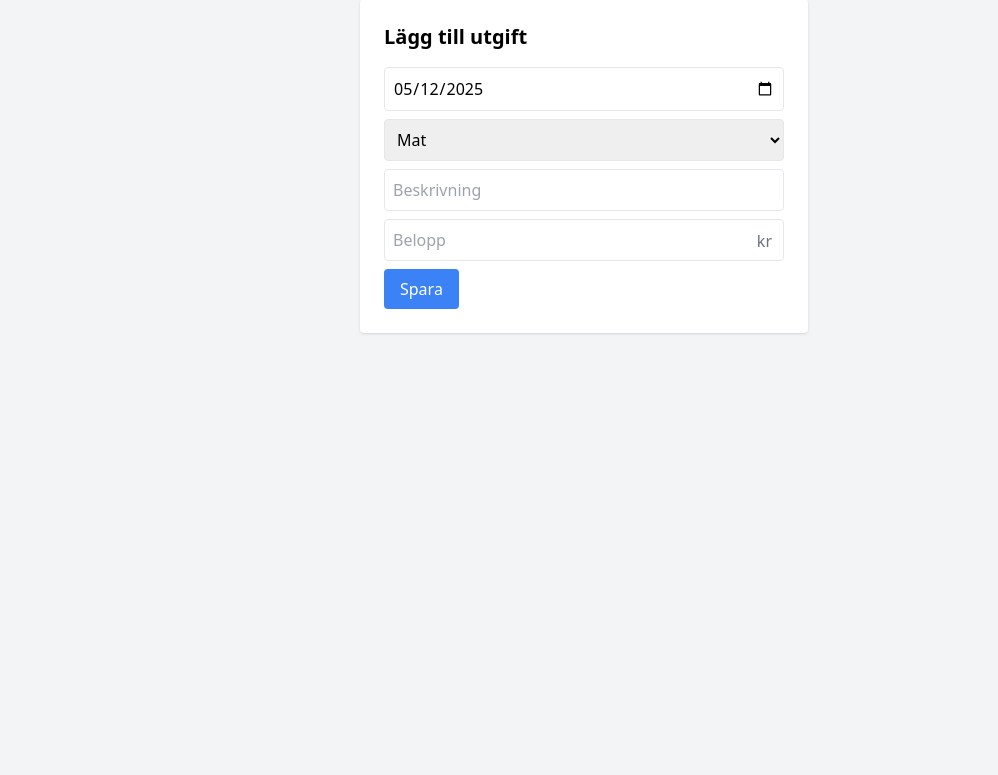
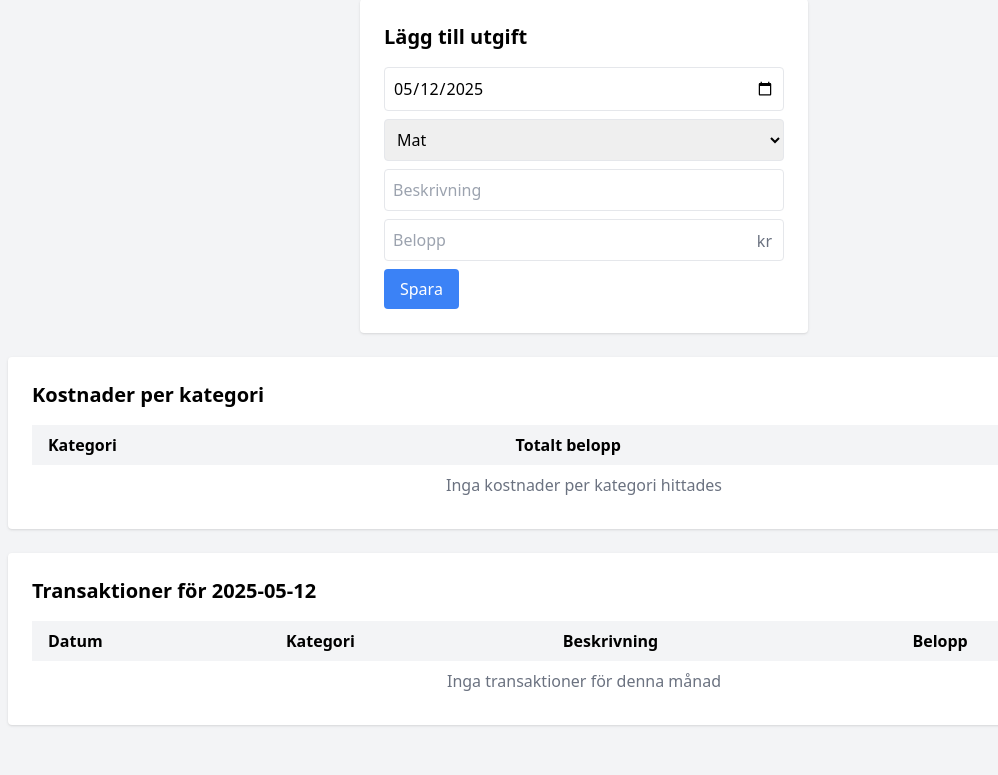
Before and after one commit to daajmen/weeklyBudget, a Flask app: page / in a window 1280 px wide. Shown: the part 25-800 px from the top of the page, without its empty margins (56-1054 px from the left). Run offline with Flask 3, Linux system fonts and the light colour scheme; data that the repository does not hold is empty; some libraries are stand-ins or nearby versions.

Commit message:
first release

```diff
--- a/app.py
+++ b/app.py
@@ -1,8 +1,9 @@
 from flask import Flask, render_template, request, redirect
 from models.transaction import Transaction
 from models.categories import CategoryList
-from utils.sql_handle import budget_entry, create_database, create_table
+from utils.sql_handle import budget_entry, create_database, create_table, get_transactions
 from datetime import date
+from collections import defaultdict
 
 app = Flask(__name__)
 DB_NAME = 'monthly_budget'
@@ -19,10 +20,35 @@ def index():
         t.category = request.form["category"]
         t.description = request.form["description"]
         t.amount = float(request.form["amount"])
+        t.date = request.form["date"]
         budget_entry(t, DB_NAME)
         return redirect("/")
 
-    return render_template("index.html", categories=category_list.get_all_categories(), today=date.today().isoformat())
+
+    # Hämta alla transaktioner från databasen
+    transactions = get_transactions(DB_NAME)
+
+    # Hämta aktuell månad och år
+    today = date.today()
+    current_month = today.month
+    current_year = today.year
+
+    # Skapa en dictionary för att lagra kostnader per kategori
+    category_totals = defaultdict(float)
+
+    # Filtrera och summera transaktioner för den aktuella månaden
+    filtered_transactions = []
+    for transaction in transactions:
+        if transaction[0].month == current_month and transaction[0].year == current_year:
+            category_totals[transaction[1]] += float(transaction[3])  # Omvandla Decimal till float
+            filtered_transactions.append(transaction)  # Lägg till transaktionen för visning
+
+
+    return render_template("index.html",
+                           categories=category_list.get_all_categories(),
+                           today=today.isoformat(),
+                           category_totals=category_totals,
+                           transactions=filtered_transactions)
 
 if __name__ == "__main__":
     app.run(debug=True)
--- a/templates/index.html
+++ b/templates/index.html
@@ -23,5 +23,60 @@
             <button class="bg-blue-500 text-white px-4 py-2 rounded">Spara</button>
         </form>
     </div>
+
+    <!-- Tabell för att visa kostnader per kategori -->
+    <div class="max-w-6xl mx-auto mt-6 bg-white p-6 rounded shadow">
+        <h2 class="text-xl font-bold mb-4">Kostnader per kategori</h2>
+        <table class="min-w-full table-auto">
+            <thead>
+                <tr class="bg-gray-100">
+                    <th class="px-4 py-2 text-left">Kategori</th>
+                    <th class="px-4 py-2 text-left">Totalt belopp</th>
+                </tr>
+            </thead>
+            <tbody>
+                {% for category, total in category_totals.items() %}
+                    <tr class="border-t">
+                        <td class="px-4 py-2">{{ category }}</td>
+                        <td class="px-4 py-2">{{ total }} kr</td>
+                    </tr>
+                {% else %}
+                    <tr>
+                        <td colspan="2" class="px-4 py-2 text-center text-gray-500">Inga kostnader per kategori hittades</td>
+                    </tr>
+                {% endfor %}
+            </tbody>
+        </table>
+    </div>
+
+    <!-- Tabell för att visa transaktioner för nuvarande månad -->
+    <div class="max-w-6xl mx-auto mt-6 bg-white p-6 rounded shadow">
+        <h2 class="text-xl font-bold mb-4">Transaktioner för {{ today }}</h2>
+        <table class="min-w-full table-auto">
+            <thead>
+                <tr class="bg-gray-100">
+                    <th class="px-4 py-2 text-left">Datum</th>
+                    <th class="px-4 py-2 text-left">Kategori</th>
+                    <th class="px-4 py-2 text-left">Beskrivning</th>
+                    <th class="px-4 py-2 text-left">Belopp</th>
+                </tr>
+            </thead>
+            <tbody>
+                {% for transaction in transactions %}
+                    <tr class="border-t">
+                        <td class="px-4 py-2">{{ transaction[0] }}</td>
+                        <td class="px-4 py-2">{{ transaction[1] }}</td>
+                        <td class="px-4 py-2">{{ transaction[2] }}</td>
+                        <td class="px-4 py-2">{{ transaction[3] }} kr</td>
+                    </tr>
+                {% else %}
+                    <tr>
+                        <td colspan="4" class="px-4 py-2 text-center text-gray-500">Inga transaktioner för denna månad</td>
+                    </tr>
+                {% endfor %}
+            </tbody>
+        </table>
+    </div>
+
 </body>
 </html>
--- a/utils/sql_handle.py
+++ b/utils/sql_handle.py
@@ -133,3 +133,13 @@ def budget_entry(transaction_entry: Transaction, db_name: str):
                 print("Transaktionen har lagts till.")
     except Exception as e:
         print(f"Ett fel uppstod: {e}, {transaction_entry}")
+
+def get_transactions(db_name):
+    try:
+        with get_connection(db_name) as conn:
+            with conn.cursor() as cursor:
+                cursor.execute(f"SELECT date, category, description, amount FROM {db_name};")
+                return cursor.fetchall()
+    except Exception as e:
+        print(f"Ett fel uppstod vid hämtning av transaktioner: {e}")
+        return []
```
